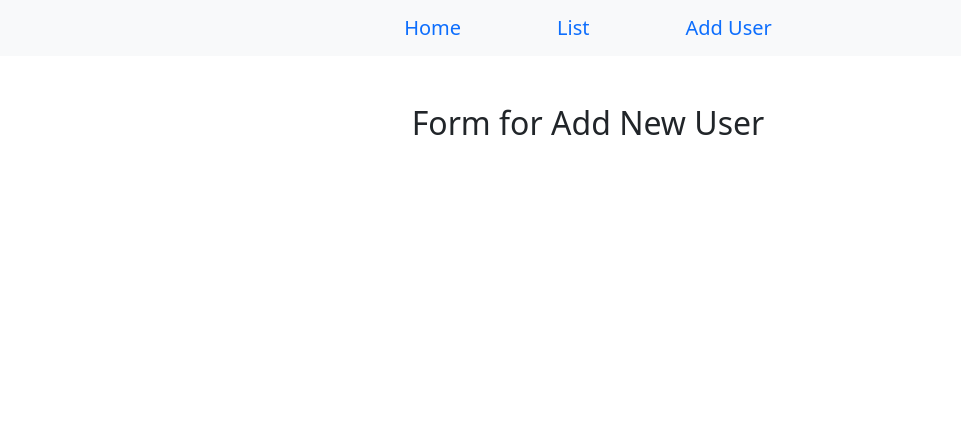
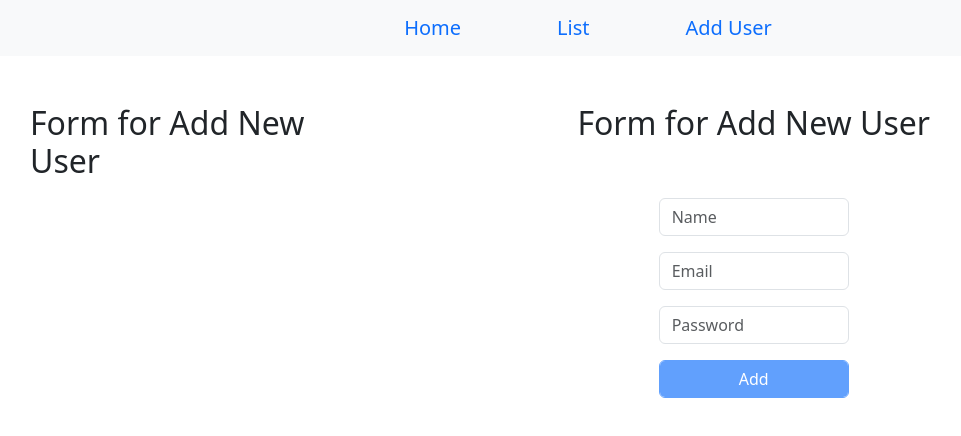
Before and after one commit to Daris02/AppFullStack, a React (Vite) app in the folder frontend/: page /add in a window 1280 px wide. Shown: the top 436 px of the page, without its empty margins (52-1013 px from the left). Built offline with nearby package versions, Linux system fonts and the light colour scheme; no server answers.

Commit message:
feat: add form

```diff
--- a/frontend/src/components/Form.jsx
+++ b/frontend/src/components/Form.jsx
@@ -1,13 +1,45 @@
 import React from 'react'
+import { useForm } from "react-hook-form";
+import ApiUser from '../../api/api.user';
 
 export default function Form() {
+  const { register, handleSubmit, watch, formState: {errors, isValid } } = useForm({});
+
+  const onSubmit = (data) => {
+    ApiUser.addUser(data)
+  }
+
   return (
     <>
-        <>
-            <form>
-
-            </form>
-        </>
+        <main className="container d-flex flex-column align-items-center gap-5">
+        <h2>Form for Add New User</h2>
+        <form className="row g-3 w-25" onSubmit={handleSubmit(onSubmit)}>
+          <input type="hidden" defaultValue={Date.now()} {...register("id")} />
+          <input
+            className="form-control"
+            type="text"
+            name="name"
+            placeholder="Name"
+            {...register("name", {required: true})}
+          />
+          {errors.name && <span className="text-danger">Name required /!\</span>}
+          <input
+            className="form-control"
+            type="email"
+            name="email"
+            placeholder="Email"
+            {...register("email")}
+          />
+          <input
+            className="form-control"
+            type="password"
+            name="password"
+            placeholder="Password"
+            {...register("password")}
+          />
+          <input type="submit" disabled={!isValid} value="Add" className="form-control btn btn-primary" />
+        </form>
+      </main>
     </>
   )
 }
```
